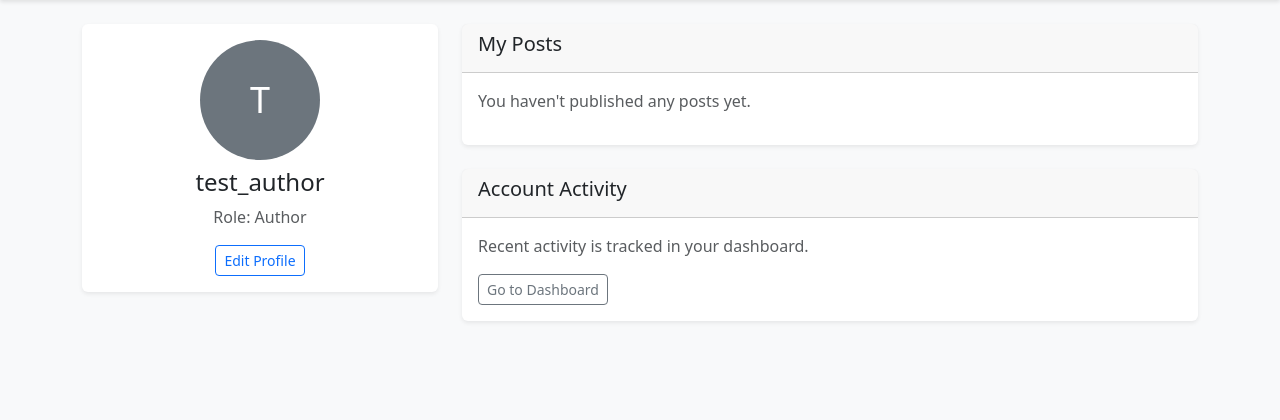
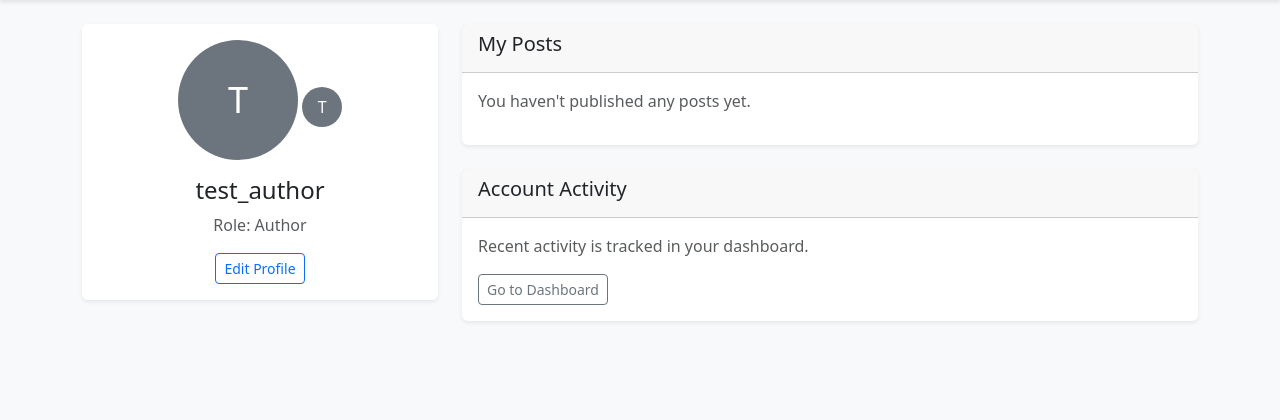
Before and after one commit to ZainabBibi164/Blog_Website, a Django app: page /accounts/profile/ in a window 1280 px wide. Shown: the part 62-482 px from the top of the page. Run offline with Django 5.2, Linux system fonts and the light colour scheme; a user stored in the database is signed in; data comes from the database, SQL or seed files in the repository; some libraries are stand-ins or nearby versions.

Commit message:
Fix image for profile

```diff
--- a/templates/accounts/profile.html
+++ b/templates/accounts/profile.html
@@ -7,10 +7,19 @@
     <div class="col-md-4">
         <div class="card mb-4">
             <div class="card-body text-center">
+
                 {% if profile.profile_picture %}
-                    <img src="{{ profile.profile_picture.url }}" class="img-fluid rounded-circle mb-3" alt="{{ profile.username }}">
+                    <!-- Medium Circle -->
+                    <img src="{{ profile.profile_picture.url }}" class="rounded-circle mb-2" alt="{{ profile.username }}" style="width:120px;height:120px;object-fit:cover;">
+                    <!-- Small Circle -->
+                    <img src="{{ profile.profile_picture.url }}" class="rounded-circle mb-2" alt="{{ profile.username }}" style="width:40px;height:40px;object-fit:cover;">
                 {% else %}
-                    <div class="rounded-circle bg-secondary text-white d-inline-flex align-items-center justify-content-center" style="width:120px;height:120px;font-size:36px;">
+                    <!-- Medium Circle Placeholder -->
+                    <div class="rounded-circle bg-secondary text-white d-inline-flex align-items-center justify-content-center mb-2" style="width:120px;height:120px;font-size:36px;">
+                        {{ profile.username|slice:":1"|upper }}
+                    </div>
+                    <!-- Small Circle Placeholder -->
+                    <div class="rounded-circle bg-secondary text-white d-inline-flex align-items-center justify-content-center mb-2" style="width:40px;height:40px;font-size:16px;">
                         {{ profile.username|slice:":1"|upper }}
                     </div>
                 {% endif %}
```
